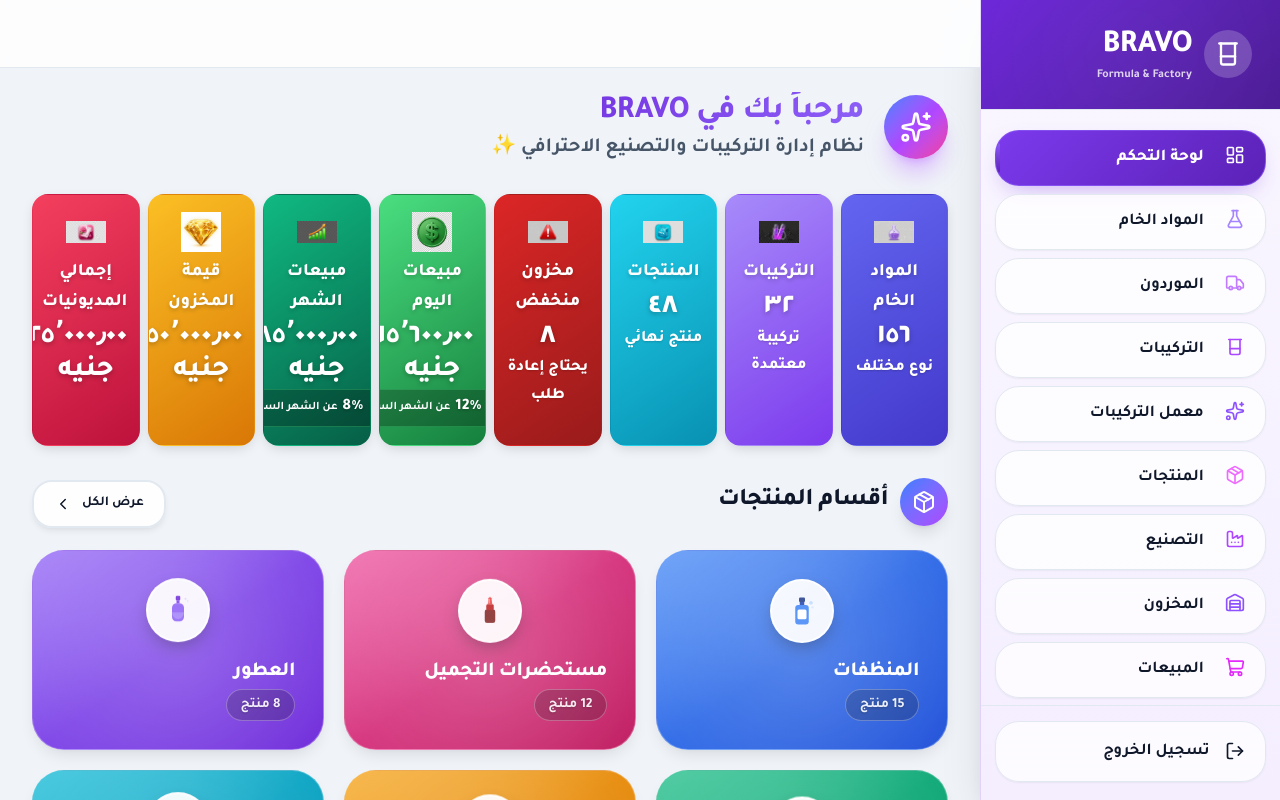
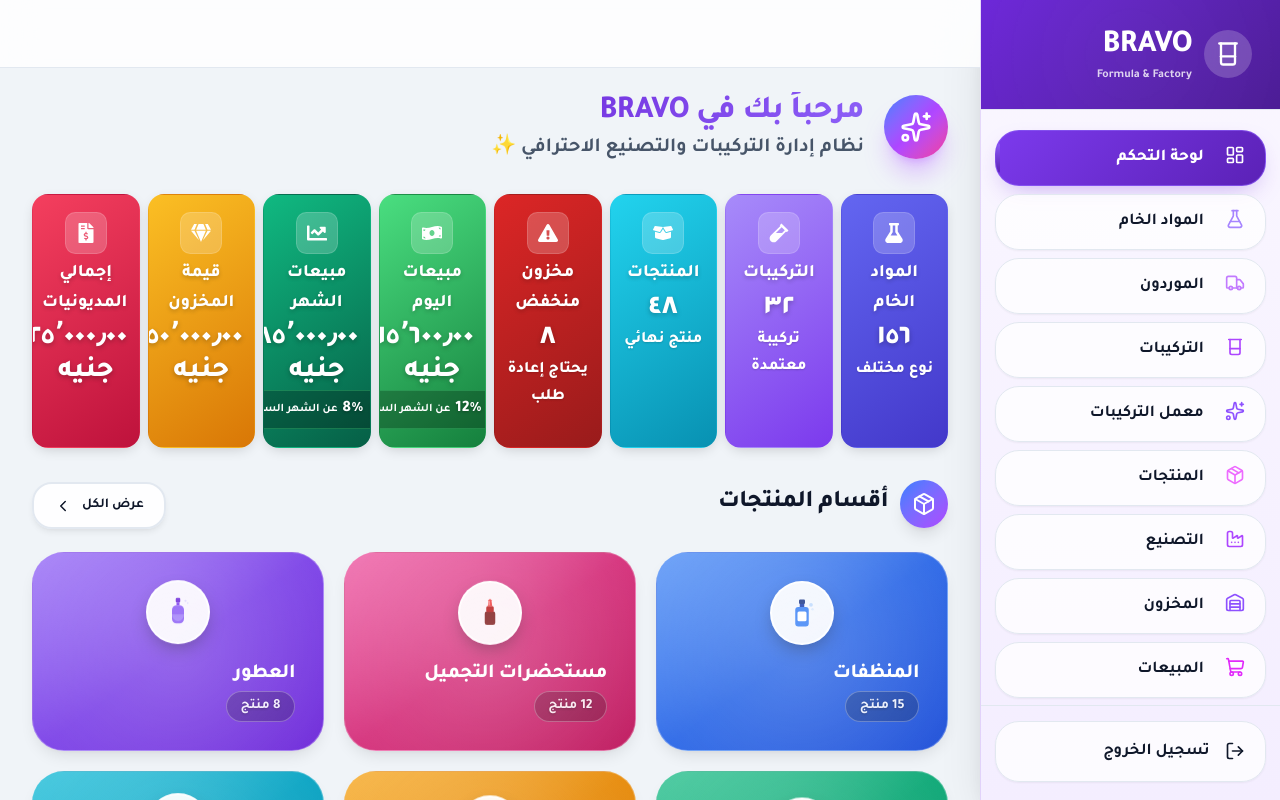
Before and after one commit to fantazia1110-design/BRAVO-new-sestym-, a Next.js app: page / in a window 1280 px wide. Shown: the top 800 px of the page. Built offline with nearby package versions, Linux system fonts and the light colour scheme.

Commit message:
أيقونات Font Awesome احترافية معبأة - FaFlask, FaVial, FaBoxOpen, FaMoneyBillWave, etc
Co-authored-by: arena-agent <297053741+arena-agent@users.noreply.github.com>

```diff
--- a/package.json
+++ b/package.json
@@ -27,6 +27,7 @@
     "pg": "8.20.0",
     "react": "19.2.6",
     "react-dom": "19.2.6",
+    "react-icons": "^5.7.0",
     "recharts": "^3.10.1",
     "tailwind-merge": "^3.6.0",
     "uuid": "^14.0.1",
--- a/src/app/page.tsx
+++ b/src/app/page.tsx
@@ -20,6 +20,7 @@ import {
   Star,
   ChevronLeft,
 } from 'lucide-react';
+import { FaFlask, FaVial, FaBoxOpen, FaExclamationTriangle, FaMoneyBillWave, FaChartLine, FaGem, FaFileInvoiceDollar } from 'react-icons/fa';
 import StatCard from '@/components/ui/StatCard';
 import CategoryIcon from '@/components/ui/CategoryIcon';
 import Badge, { getProductionStatusBadge, getInvoiceStatusBadge } from '@/components/ui/Badge';
@@ -122,7 +123,7 @@ export default function DashboardPage() {
           title="المواد الخام"
           value={formatNumber(stats.rawMaterials, 0)}
           subtitle="نوع مختلف"
-          icon={<img src="/icons/raw-materials.png" alt="المواد الخام" style={{ width: '2.5rem', height: '2.5rem', objectFit: 'contain' }} />}
+          icon={<FaFlask size={20} />}
           delay={1}
           color="#4338ca"
           colorLight="#6366f1"
@@ -131,7 +132,7 @@ export default function DashboardPage() {
           title="التركيبات"
           value={formatNumber(stats.formulas, 0)}
           subtitle="تركيبة معتمدة"
-          icon={<img src="/icons/formulas.png" alt="التركيبات" style={{ width: '2.5rem', height: '2.5rem', objectFit: 'contain' }} />}
+          icon={<FaVial size={20} />}
           delay={2}
           color="#7c3aed"
           colorLight="#a78bfa"
@@ -140,7 +141,7 @@ export default function DashboardPage() {
           title="المنتجات"
           value={formatNumber(stats.products, 0)}
           subtitle="منتج نهائي"
-          icon={<img src="/icons/products.png" alt="المنتجات" style={{ width: '2.5rem', height: '2.5rem', objectFit: 'contain' }} />}
+          icon={<FaBoxOpen size={20} />}
           delay={3}
           color="#0891b2"
           colorLight="#22d3ee"
@@ -149,7 +150,7 @@ export default function DashboardPage() {
           title="مخزون منخفض"
           value={formatNumber(stats.lowStockItems, 0)}
           subtitle="يحتاج إعادة طلب"
-          icon={<img src="/icons/low-stock.png" alt="مخزون منخفض" style={{ width: '2.5rem', height: '2.5rem', objectFit: 'contain' }} />}
+          icon={<FaExclamationTriangle size={20} />}
           delay={4}
           color="#991b1b"
           colorLight="#dc2626"
@@ -157,7 +158,7 @@ export default function DashboardPage() {
         <StatCard
           title="مبيعات اليوم"
           value={formatCurrency(stats.todaySales)}
-          icon={<img src="/icons/today-sales.png" alt="مبيعات اليوم" style={{ width: '2.5rem', height: '2.5rem', objectFit: 'contain' }} />}
+          icon={<FaMoneyBillWave size={20} />}
           trend={{ value: 12, isPositive: true }}
           delay={5}
           color="#15803d"
@@ -166,7 +167,7 @@ export default function DashboardPage() {
         <StatCard
           title="مبيعات الشهر"
           value={formatCurrency(stats.monthSales)}
-          icon={<img src="/icons/month-sales.png" alt="مبيعات الشهر" style={{ width: '2.5rem', height: '2.5rem', objectFit: 'contain' }} />}
+          icon={<FaChartLine size={20} />}
           trend={{ value: 8, isPositive: true }}
           delay={6}
           color="#065f46"
@@ -175,7 +176,7 @@ export default function DashboardPage() {
         <StatCard
           title="قيمة المخزون"
           value={formatCurrency(stats.inventoryValue)}
-          icon={<img src="/icons/inventory-value.png" alt="قيمة المخزون" style={{ width: '2.5rem', height: '2.5rem', objectFit: 'contain' }} />}
+          icon={<FaGem size={20} />}
           delay={7}
           color="#d97706"
           colorLight="#fbbf24"
@@ -183,7 +184,7 @@ export default function DashboardPage() {
         <StatCard
           title="إجمالي المديونيات"
           value={formatCurrency(stats.totalDebts)}
-          icon={<img src="/icons/total-debts.png" alt="إجمالي المديونيات" style={{ width: '2.5rem', height: '2.5rem', objectFit: 'contain' }} />}
+          icon={<FaFileInvoiceDollar size={20} />}
           delay={8}
           color="#be123c"
           colorLight="#f43f5e"
--- a/src/components/ui/StatCard.tsx
+++ b/src/components/ui/StatCard.tsx
@@ -107,11 +107,15 @@ export default function StatCard({
 
       {/* الأيقونة */}
       <div style={{
-        width: '2.5rem', height: '2.5rem', margin: '0 auto 0.35rem',
+        width: '2.6rem', height: '2.6rem', margin: '0 auto 0.35rem',
+        borderRadius: '0.65rem',
+        background: 'rgba(255,255,255,0.2)',
         display: 'flex', alignItems: 'center', justifyContent: 'center',
         position: 'relative', zIndex: 2,
         transition: 'transform 0.35s ease',
         transform: hovered ? 'scale(1.15) rotate(8deg)' : 'scale(1) rotate(0deg)',
+        border: '1.5px solid rgba(255,255,255,0.15)',
+        color: '#ffffff',
       }}>
         {icon}
       </div>
```
Also changed, not shown: 1 other file (tests, documents, lock files or other folders).
